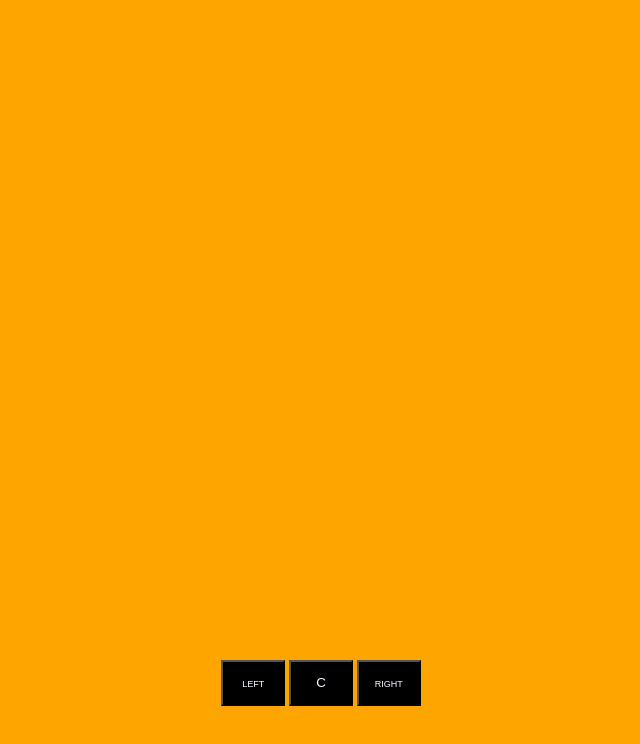
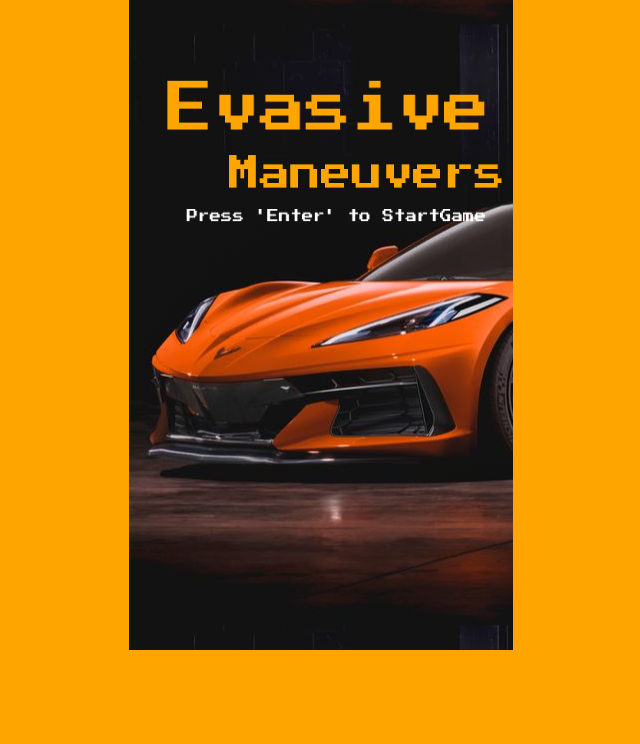
Before and after one commit to JamarTG/canvas-car-game, a plain HTML site: page index.html in a window 1280 px wide. Shown: the whole page, without its empty margins (319-959 px from the left). Drawn offline with Linux system fonts and the light colour scheme; a web font is replaced by a local one.

Commit message:
Update index.html

```diff
--- a/index.html
+++ b/index.html
@@ -27,7 +27,7 @@
         <button id="right">right</button>
       </div>
       <p style="color:white"></p>
-<!--   <script src="main.js" ></script> -->
-  <!-- <script src="main.js"></script> -->
+  <script src="main.js" ></script>
+
 </body>
 </html>
```
